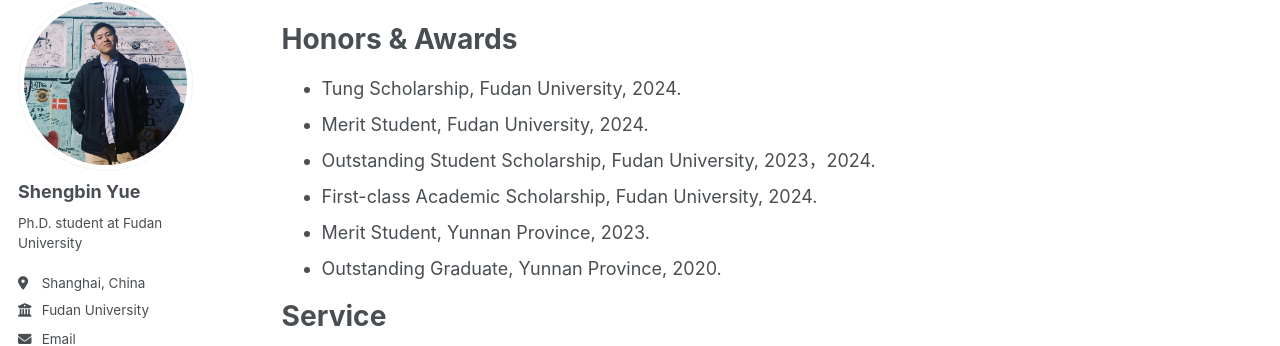
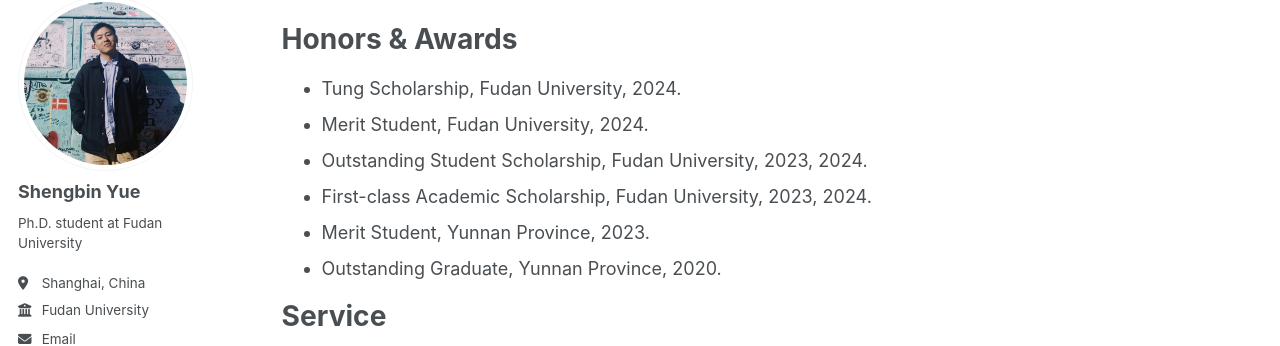
Before and after one commit to yueshengbin/yueshengbin.github.io, a Jekyll site: the page built from _pages/about.md, in a window 1280 px wide and 900 px high, scrolled down 1699 px. Shown: the part 110-456 px from the top of the window. Built offline with Jekyll 4.4.1, drawn with Linux system fonts in a browser that asks for light colours; some web fonts are replaced.

Commit message:
Update about.md

```diff
--- a/_pages/about.md
+++ b/_pages/about.md
@@ -63,8 +63,8 @@
 ======
 * Tung Scholarship, Fudan University, 2024.
 * Merit Student, Fudan University, 2024.
-* Outstanding Student Scholarship, Fudan University, 2023，2024.
-* First-class Academic Scholarship, Fudan University, 2024.
+* Outstanding Student Scholarship, Fudan University, 2023, 2024.
+* First-class Academic Scholarship, Fudan University, 2023, 2024.
 * Merit Student, Yunnan Province, 2023.
 * Outstanding Graduate, Yunnan Province, 2020.
 
```
